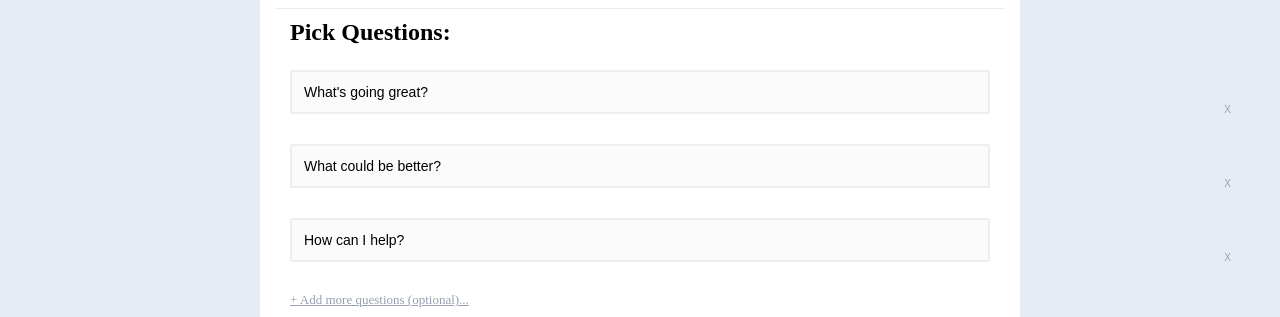
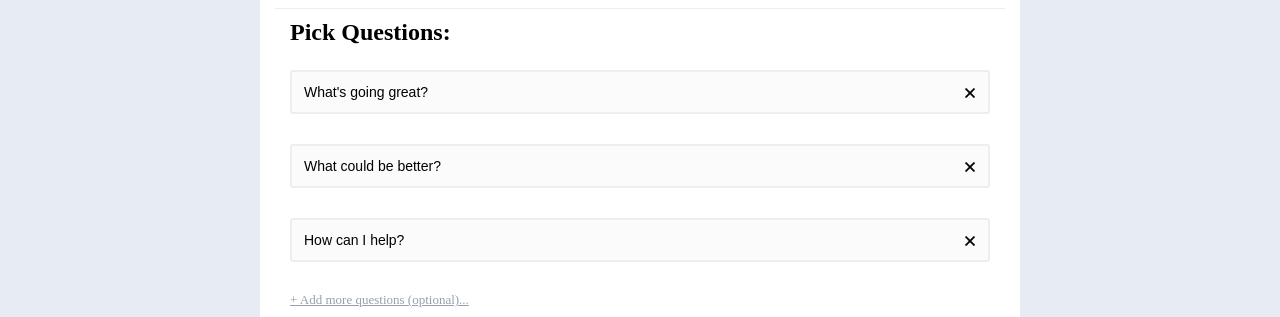
Before and after one commit to CarlPetterS/slackbot, a React (Create React App) app: page /onboard in a window 1280 px wide. Shown: the part 173-490 px from the top of the page. Built offline with nearby package versions, Linux system fonts and the light colour scheme; what react-tap-event-plugin would draw is missing.

Commit message:
remove sign fixed

```diff
--- a/src/components/pick-questions.js
+++ b/src/components/pick-questions.js
@@ -52,14 +52,14 @@ class PickQuestionsDummy extends Component {
               <form>
                 <ul>
                   {this.state.questions.map((question, index) => (
-                      <li key={index}>
+                      <li key={index} className="pickquestions__list_item">
                           <input className="pickquestions__input" type="text" name={"question_" + index}
                                  value={question}
                                  onChange={this.handleChange.bind(this, index)}
                                  onFocus={this.handleFocus}
                           />
-                          <a className="pickquestions__remove"
-                            onClick={this.removeQuestion.bind(this, index)} >X</a>
+                          <img src={require("../images/cancel.png")} className="pickquestions__remove"
+                            onClick={this.removeQuestion.bind(this, index)} ></img>
 
                       </li>
                   ))}
--- a/src/styles/onboarding-page.css
+++ b/src/styles/onboarding-page.css
@@ -93,16 +93,25 @@ li {
   cursor: pointer;
 }
 
+.pickquestions__list_item {
+  position:relative;
+}
 
 .pickquestions__remove {
-  position:absolute;
-  font-family: 'Arial Narrow Bold', sans-serif, Helvetica, sans-serif;
-  right:45px;
-  font-size: 10px;
-  margin-top: -40px;
-  width: 15px;
-  height:15px;
-  text-align: center;
+  position: absolute;
+  right:15px;
+  top:14px;
+  width: 8px;
+  height:8px;
+}
+
+@media screen and (min-width: 600px) {
+  .pickquestions__remove {
+    width: 10px;
+    height: 10px;
+    top:18px;
+  }
+
 }
 
 .searchbar {
```
Also changed, not shown: src/images/cancel.png (added).
